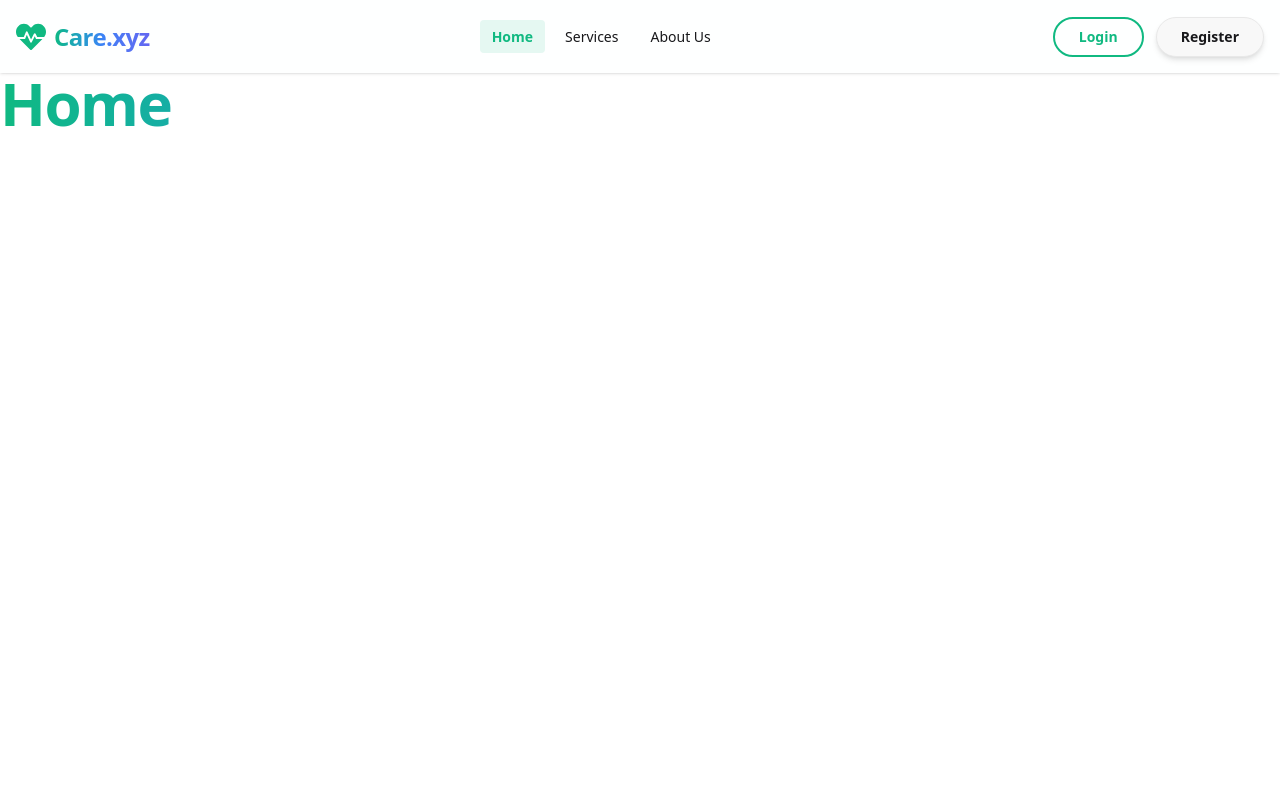
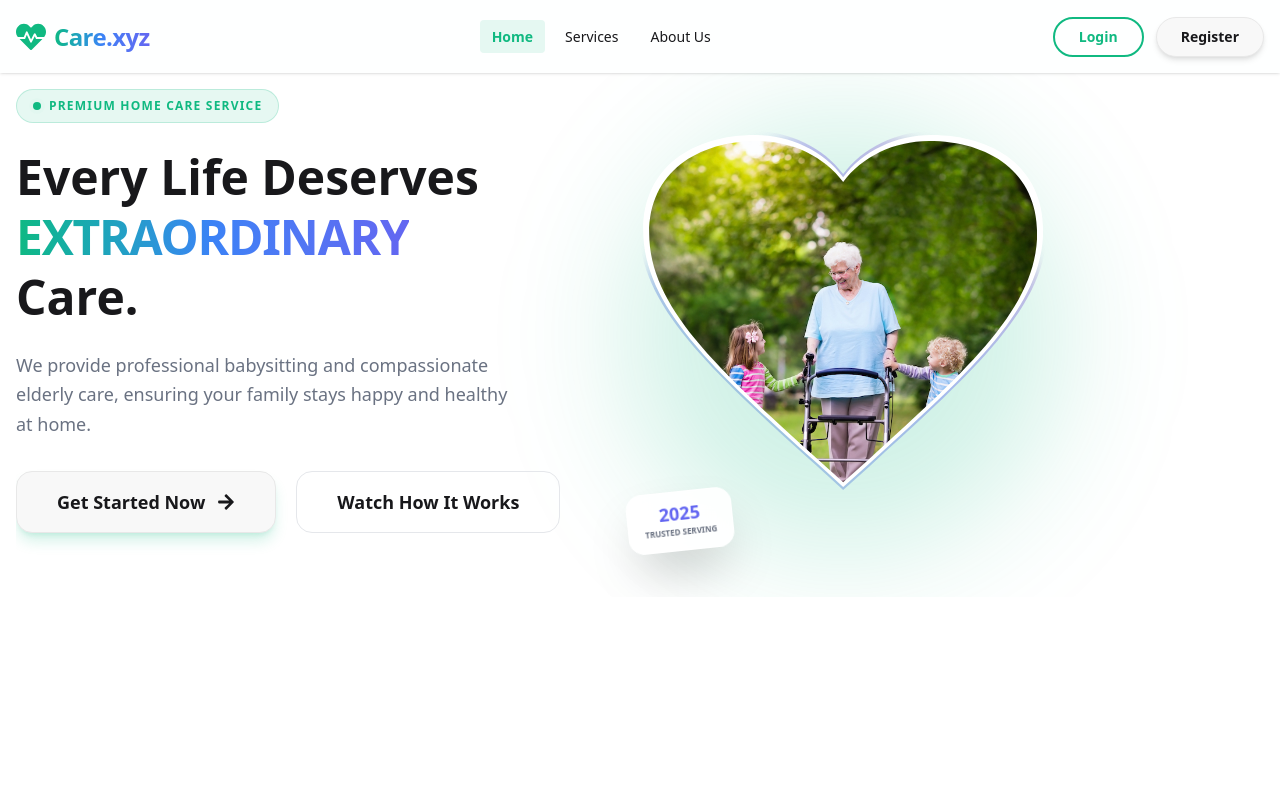
Before and after one commit to siam-khan-alt/care-xyz, a Next.js app: page / in a window 1280 px wide. Shown: the top 800 px of the page. Built offline with nearby package versions, Linux system fonts and the light colour scheme.

Commit message:
add hero section

```diff
--- a/src/app/page.jsx
+++ b/src/app/page.jsx
@@ -1,9 +1,11 @@
+"use client";
+import Hero from '@/componants/Home/Hero';
 import React from 'react';
 
 const Home = () => {
   return (
-    <div className='min-h-screen'>
-      <h1 className='heading-gradient flex items-center text-center text-6xl'>Home</h1>
+    <div className='min-h-screen container mx-auto px-4'>
+     <Hero/>
     </div>
   );
 };
--- /dev/null
+++ b/src/componants/Home/Hero.jsx
@@ -0,0 +1,123 @@
+"use client";
+import { useEffect, useState } from "react";
+import Link from "next/link";
+import { FaArrowRight, FaPlus } from "react-icons/fa";
+
+const Hero = () => {
+  const [mounted, setMounted] = useState(false);
+  useEffect(() => {
+    setMounted(true);
+  }, []);
+
+  if (!mounted) return null;
+
+  return (
+    <section className=" bg-base-100 flex items-center overflow-hidden py-10 lg:py-4">
+      <div className=" relative z-10">
+        <div className="grid lg:grid-cols-12 gap-12 items-center">
+          <div className="lg:col-span-7 text-center lg:text-left">
+            <div className="inline-flex items-center gap-2 px-4 py-2 rounded-full bg-primary/10 text-primary font-bold text-xs uppercase tracking-widest mb-6 border border-primary/20">
+              <span className="relative flex h-2 w-2">
+                <span className="animate-ping absolute inline-flex h-full w-full rounded-full bg-primary opacity-75"></span>
+                <span className="relative inline-flex rounded-full h-2 w-2 bg-primary"></span>
+              </span>
+              Premium Home Care Service
+            </div>
+
+            <h1 className="text-4xl md:text-5xl font-black leading-tight mb-6">
+              Every Life Deserves <br />
+              <span className="heading-gradient uppercase ">
+                Extraordinary
+              </span>{" "}
+              <br />
+              Care.
+            </h1>
+
+            <p className="text-lg text-gray-500 mb-8 max-w-lg mx-auto lg:mx-0 leading-relaxed">
+              We provide professional babysitting and compassionate elderly
+              care, ensuring your family stays happy and healthy at home.
+            </p>
+
+            <div className="flex flex-col sm:flex-row items-center justify-center lg:justify-start gap-5 mb-12">
+              <Link
+                href="/services"
+                className="btn btn-gradient rounded-2xl px-10 py-4 h-auto text-lg flex items-center gap-3 group shadow-lg shadow-primary/20"
+              >
+                Get Started Now
+                <FaArrowRight className="group-hover:translate-x-2 transition-transform duration-300" />
+              </Link>
+              <Link
+                href="/about"
+                className="btn btn-ghost hover:bg-base-200 rounded-2xl px-10 py-4 h-auto text-lg font-bold border border-gray-200"
+              >
+                Watch How It Works
+              </Link>
+            </div>
+          </div>
+
+          <div className="lg:col-span-5 relative flex justify-center lg:justify-end">
+            <div className="relative group">
+              <div
+                className="absolute -inset-1 bg-gradient-to-tr from-primary via-secondary to-accent rounded-full blur-sm opacity-40 group-hover:opacity-100 transition duration-1000 group-hover:duration-200 animate-gradient-xy"
+                style={{ clipPath: "url(#heartMask)" }}
+              ></div>
+
+              <div
+                className="relative w-72 h-72 md:w-80 md:h-80 lg:w-[400px] lg:h-[400px] bg-white p-1.5"
+                style={{ clipPath: "url(#heartMask)" }}
+              >
+                <svg width="0" height="0" className="absolute">
+                  <defs>
+                    <clipPath id="heartMask" clipPathUnits="objectBoundingBox">
+                      <path d="M0.5,0.88 L0.435,0.821 C0.173,0.584 0,0.428 0,0.237 C0,0.081 0.123,0 0.28,0 C0.368,0 0.453,0.041 0.5,0.106 C0.547,0.041 0.632,0 0.72,0 C0.877,0 1,0.081 1,0.237 C1,0.428 0.827,0.584 0.565,0.822 L0.5,0.88 Z" />
+                    </clipPath>
+                  </defs>
+                </svg>
+
+                <div
+                  className="w-full h-full overflow-hidden"
+                  style={{ clipPath: "url(#heartMask)" }}
+                >
+                  <img
+                    src="/HeroImage.jpg"
+                    alt="Care"
+                    className="w-full h-full object-cover transition-transform duration-700 group-hover:scale-110"
+                  />
+                </div>
+              </div>
+
+              <div className="absolute -inset-4 bg-primary/20 blur-3xl -z-10 rounded-full"></div>
+
+              <div className="absolute -bottom-4 -left-4 bg-white/90 backdrop-blur-md px-4 py-3 rounded-2xl shadow-2xl border border-white/50 z-20 transform -rotate-6">
+                <p className="text-lg font-black text-secondary leading-none text-center">
+                  2025
+                </p>
+                <p className="text-[8px] uppercase font-bold text-gray-500 mt-1">
+                  Trusted Serving
+                </p>
+              </div>
+            </div>
+          </div>
+        </div>
+      </div>
+
+      <style jsx>{`
+        @keyframes gradient-xy {
+          0%,
+          100% {
+            background-position: 0% 50%;
+          }
+          50% {
+            background-position: 100% 50%;
+          }
+        }
+        .animate-gradient-xy {
+          background-size: 200% 200%;
+          animation: gradient-xy 5s ease infinite;
+        }
+      `}</style>
+    </section>
+  );
+};
+
+export default Hero;
```
Also changed, not shown: public/HeroImage.jpg (added).
